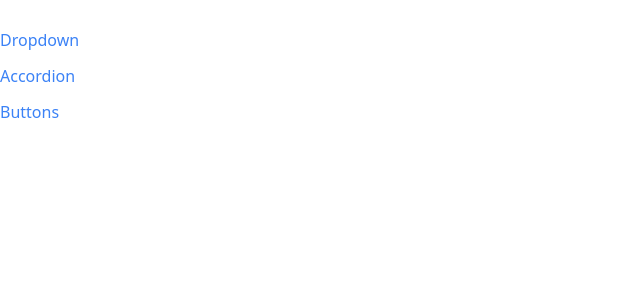
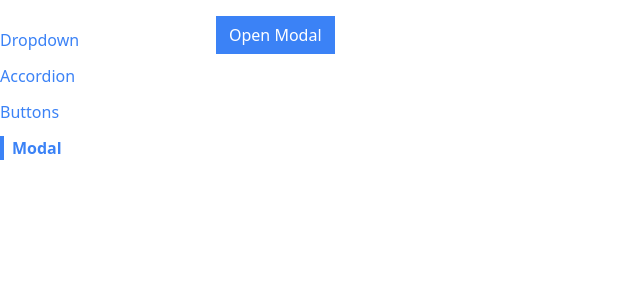
Before and after one commit to kevchcm/react-comps, a React (Create React App) app: page /modal in a window 1280 px wide. Shown: the top 300 px of the page, without its empty margins (0-640 px from the left). Built offline with nearby package versions, Linux system fonts and the light colour scheme.

Commit message:
added modal component

```diff
--- a/public/index.html
+++ b/public/index.html
@@ -29,15 +29,6 @@
   <body>
     <noscript>You need to enable JavaScript to run this app.</noscript>
     <div id="root"></div>
-    <!--
-      This HTML file is a template.
-      If you open it directly in the browser, you will see an empty page.
-
-      You can add webfonts, meta tags, or analytics to this file.
-      The build step will place the bundled scripts into the <body> tag.
-
-      To begin the development, run `npm start` or `yarn start`.
-      To create a production bundle, use `npm run build` or `yarn build`.
-    -->
+    <div id="modal-container"></div>
   </body>
 </html>
--- a/src/App.js
+++ b/src/App.js
@@ -3,6 +3,7 @@ import AccordionPage from './pages/AccordionPage'
 import DropdownPage from './pages/DropdownPage'
 import Sidebar from './components/Sidebar'
 import ButtonPage from './pages/ButtonPage'
+import ModalPage from './pages/ModalPage'
 
 export default function App() {
     return (
@@ -18,6 +19,9 @@ export default function App() {
                 <Route path="/buttons">
                     <ButtonPage />
                 </Route>
+                <Route path="/modal">
+                    <ModalPage />
+                </Route>
             </div>
         </div>
     )
--- /dev/null
+++ b/src/components/Modal.js
@@ -0,0 +1,25 @@
+import ReactDOM from 'react-dom'
+import {useEffect} from 'react'
+export default function Modal({ onClose, children, actionBar }){
+    useEffect(()=>{
+        document.body.classList.add('overflow-hidden')
+
+        return () => document.body.classList.remove('overflow-hidden')
+    }, [])
+
+    return ReactDOM.createPortal(
+        <div>
+            <div onClick={onClose} className="fixed inset-0 bg-gray-300 opacity-80"></div>
+            <div className="fixed inset-40 p-10 bg-white">
+                <div className="flex flex-col justify-between h-full">
+                    {children}
+                    <div className="flex justify-end">
+                        {actionBar}
+                    </div>
+                </div>
+            </div>
+        </div> ,
+
+        document.getElementById('modal-container')
+    )
+}
--- a/src/components/Sidebar.js
+++ b/src/components/Sidebar.js
@@ -13,6 +13,10 @@ export default function Sidebar() {
         {
             label: 'Buttons',
             path: '/buttons'
+        },
+        {
+            label: 'Modal',
+            path: '/modal'
         }
     ]
 
--- /dev/null
+++ b/src/pages/ModalPage.js
@@ -0,0 +1,33 @@
+import {useState} from 'react'
+import Modal from '../components/Modal'
+import Button from '../components/Button'
+
+export default function ModalPage() {
+    const [showModal, setShowModal] = useState(false);
+
+
+    const handleClick = () => setShowModal(true)
+    const handleClose = () => setShowModal(false)
+
+    const actionBar = (
+        <div>
+            <Button primary onClick={handleClose}>I accept</Button>
+        </div>
+    )
+
+    return (
+        <div className="relative">
+            <Button primary onClick={handleClick}>
+                Open Modal
+            </Button>
+            {
+                showModal &&
+                <Modal onClose={handleClose} actionBar={actionBar}>
+                    <p>
+                        Here is an important agreement for you to accept
+                    </p>
+                </Modal>
+            }
+        </div>
+    )
+}
```
